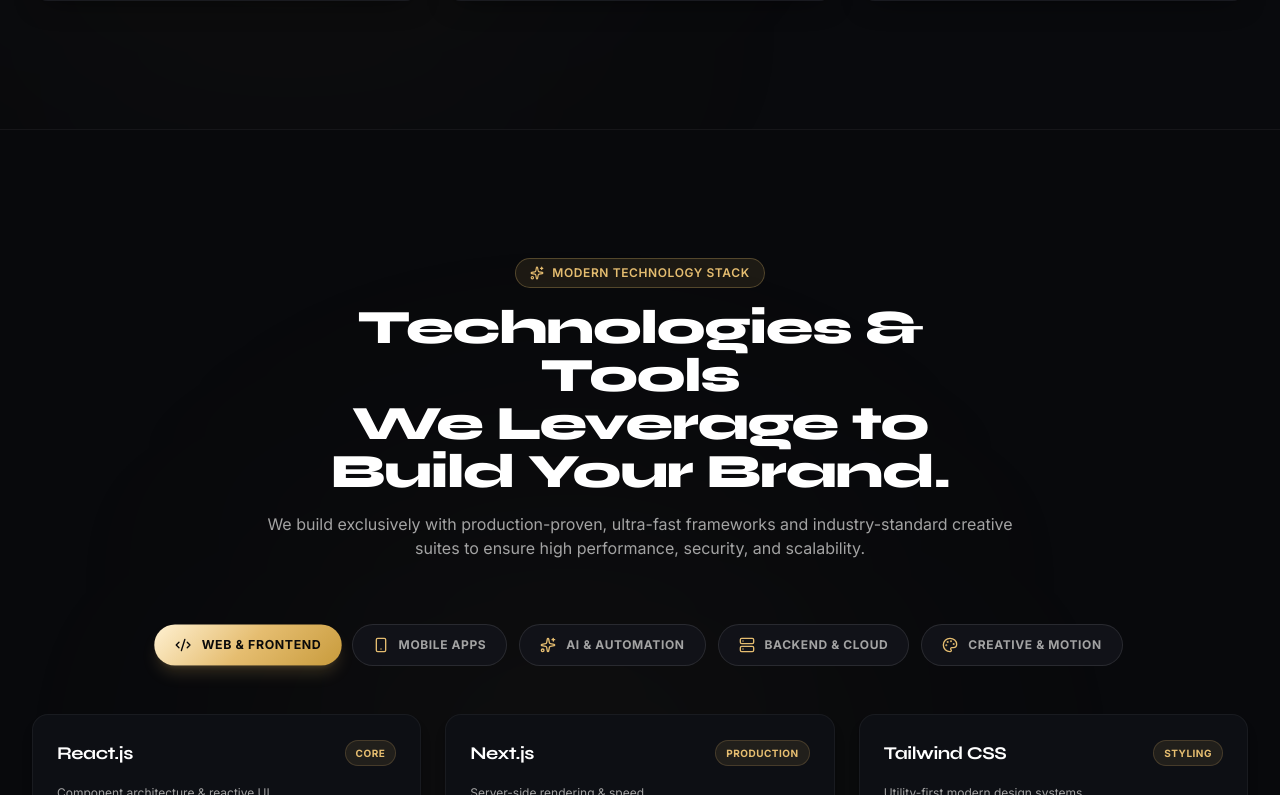
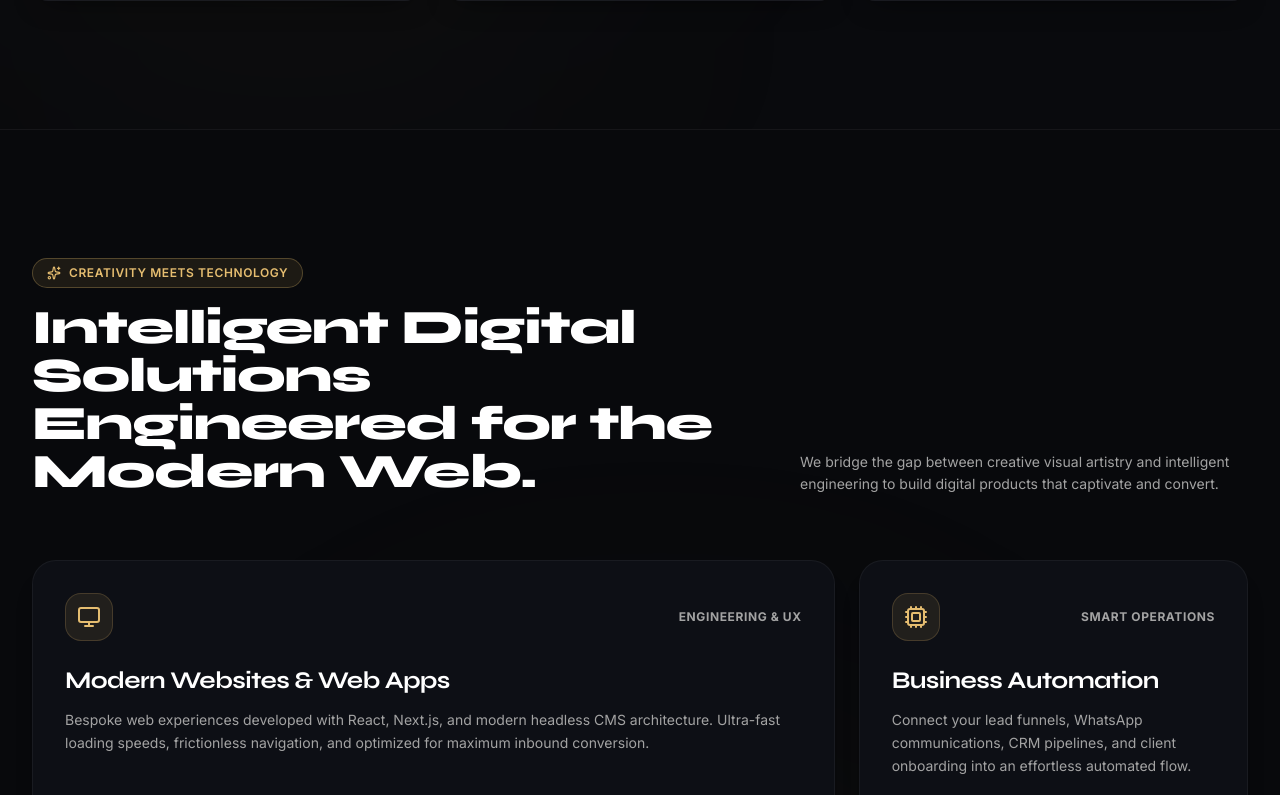
Before and after one commit to Adarshkumar9525/ankit, a React (Vite) app: page / in a window 1280 px wide. Shown: the part 3525-4320 px from the top of the page. Built offline with nearby package versions, Linux system fonts and the light colour scheme; the HTML template or start-up script is replaced by a standard one.

Commit message:
Remove Modern Technology Stack section and update nav links

```diff
--- a/src/components/Navbar.jsx
+++ b/src/components/Navbar.jsx
@@ -117,7 +117,7 @@ export default function Navbar({ onOpenQuoteModal }) {
 
   // Secondary items placed inside the accessible hamburger menu drawer
   const secondaryLinks = [
-    { name: 'Technologies', target: 'technologies', path: '/#technologies', desc: 'Modern tech stack & scalable frameworks' },
+    { name: 'How We Work', target: 'process', path: '/#process', desc: 'Our structured 5-step growth methodology' },
     { name: 'Industries', target: 'industries', path: '/#industries', desc: 'Sectors & enterprise verticals we power' },
     { name: 'Engagement Models', target: 'engagement', path: '/#engagement', desc: 'Flexible dedicated teams & fixed-scope pods' },
     { name: 'Why Choose Us', target: 'why-choose-us', path: '/#why-choose-us', desc: 'Founder care, 7-14d speed & 99% satisfaction' }
--- a/src/pages/Home.jsx
+++ b/src/pages/Home.jsx
@@ -12,7 +12,6 @@ import { AGENCY_INFO } from '../data/agencyData';
 import MovingStrip from '../components/MovingStrip';
 import AboutSection from '../components/AboutSection';
 import ServicesSection from '../components/ServicesSection';
-import TechStackSection from '../components/TechStackSection';
 import EngagementModels from '../components/EngagementModels';
 import WhyChooseSection from '../components/WhyChooseSection';
 import DigitalSolutions from '../components/DigitalSolutions';
@@ -290,13 +289,7 @@ export default function Home({ onOpenQuoteModal }) {
 
 
       {/* ========================================================
-          SECTION 06: TECHNOLOGIES & TOOLS (NBT REFERENCE UX)
-          ======================================================== */}
-      <TechStackSection onOpenQuoteModal={onOpenQuoteModal} />
-
-
-      {/* ========================================================
-          SECTION 07: INTELLIGENT DIGITAL SOLUTIONS
+          SECTION 06: INTELLIGENT DIGITAL SOLUTIONS
           ======================================================== */}
       <DigitalSolutions onOpenQuoteModal={onOpenQuoteModal} />
 
```
